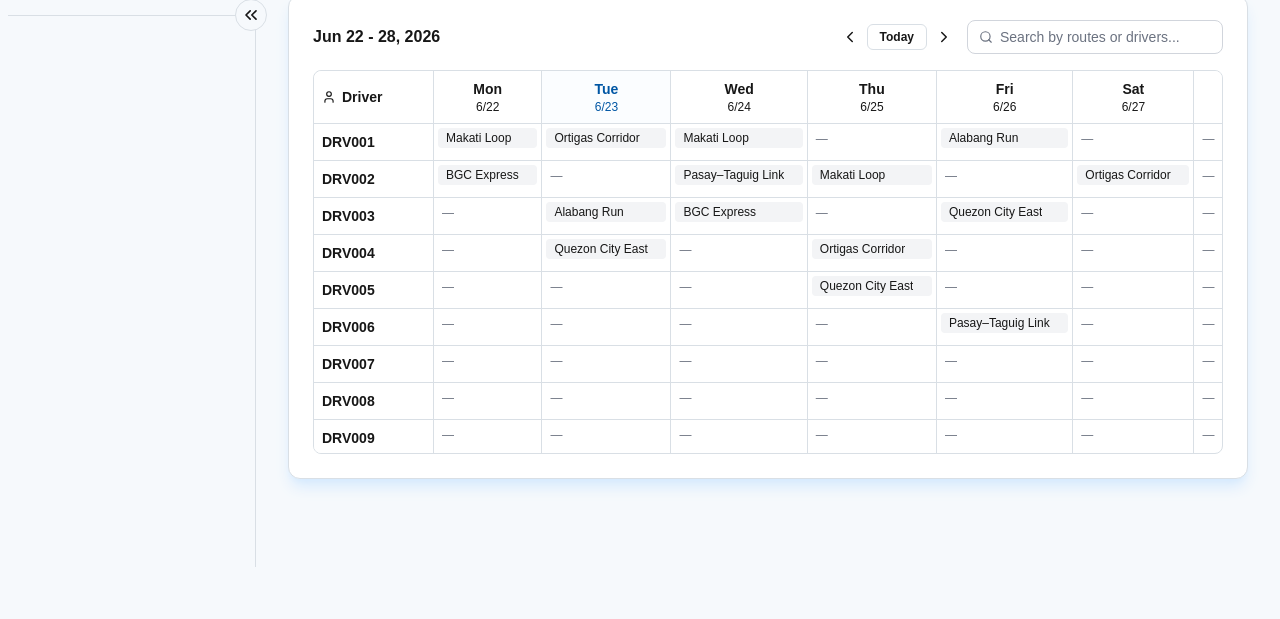
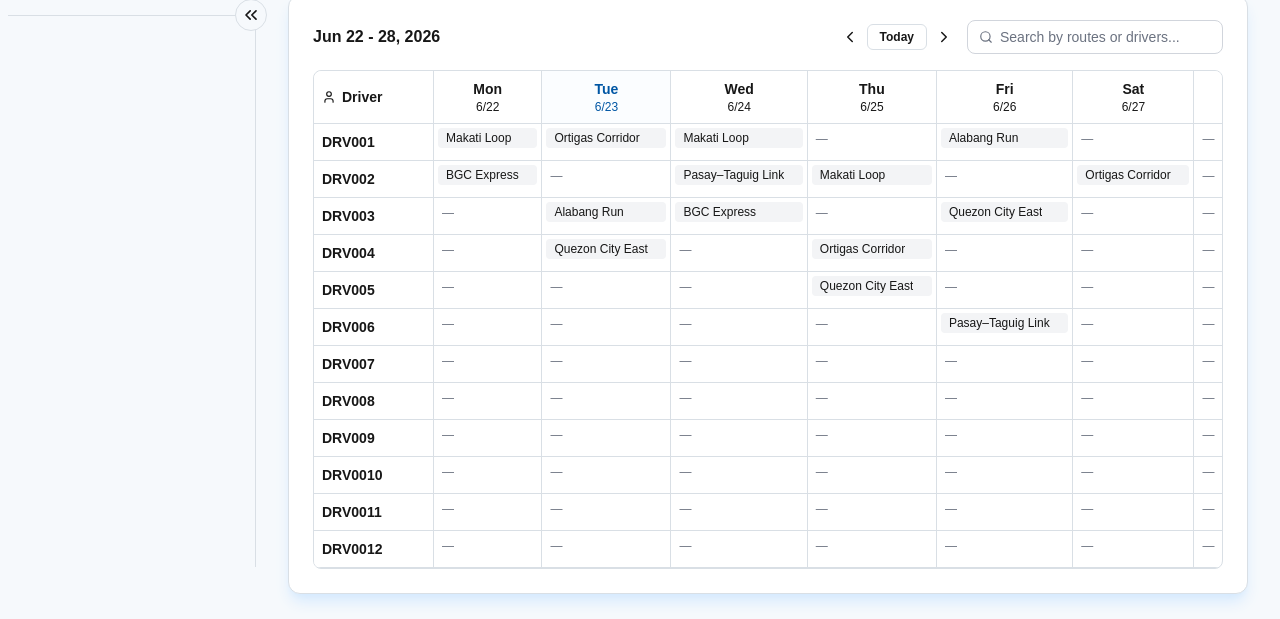
Before and after one commit to jrsantiagoo/route-management-system, a Next.js app in the folder client/: page /assignment in a window 1280 px wide. Shown: the part 233-852 px from the top of the page. Before the commit the page ends 800 px from the top, so only its background shows below. Built offline with nearby package versions, Linux system fonts and the light colour scheme; no server answers; sample sign-in values are in the browser's storage.

Commit message:
style: adjusted calendar & table max height

```diff
--- a/client/components/assignment/calendar-view.tsx
+++ b/client/components/assignment/calendar-view.tsx
@@ -162,7 +162,7 @@ export default function CalendarView({
                 </div>
             </div>
 
-            <div className="overflow-auto max-h-96 rounded-lg border border-border scrollbar-thumb-muted-foreground">
+            <div className="overflow-auto max-h-128 rounded-lg border border-border scrollbar-thumb-muted-foreground">
                 <table className="w-full text-sm border-separate border-spacing-0">
                     <thead className="sticky top-0 z-20 bg-card">
                         <tr>
--- a/client/components/assignment/table-view.tsx
+++ b/client/components/assignment/table-view.tsx
@@ -65,7 +65,7 @@ export default function TableView({ trips, onDeleted }: TableViewProps) {
             </div>
 
             {/* Route Assignment Table View */}
-            <div className="overflow-auto max-h-96 scrollbar-thumb-muted-foreground">
+            <div className="overflow-auto max-h-128 scrollbar-thumb-muted-foreground">
                 <table className="w-full text-left text-sm whitespace-nowrap">
                     <thead className="sticky top-0 bg-card">
                         <tr>
```
